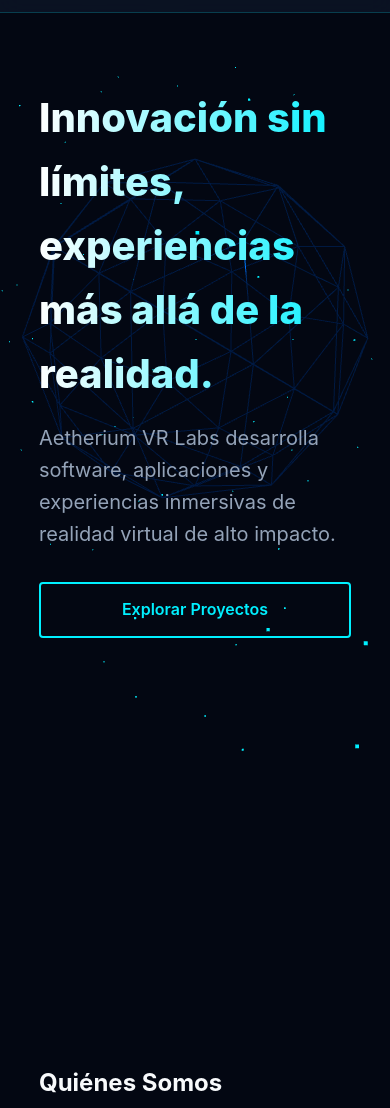
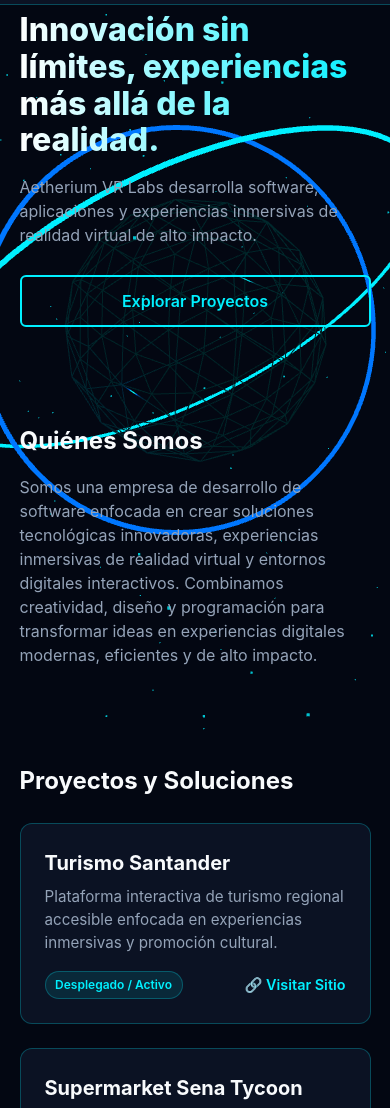
Before and after one commit to andresserginho/AETHERIUM-VR-LABS, a website: page index.html in a window 390 px wide. Shown: the part 92-1200 px from the top of the page. Drawn offline with nearby package versions, Linux system fonts and the light colour scheme; animation ran at ten frames a second.

Commit message:
feat: interfaz responsiva, proyectos reales con enlaces y escena 3D interactiva

```diff
--- a/src/css/styles.css
+++ b/src/css/styles.css
@@ -5,8 +5,8 @@
     --accent-blue: #0077ff;
     --text-main: #f8fafc;
     --text-muted: #94a3b8;
-    --glass-bg: rgba(15, 23, 42, 0.7);
-    --glass-border: rgba(0, 240, 255, 0.2);
+    --glass-bg: rgba(15, 23, 42, 0.75);
+    --glass-border: rgba(0, 240, 255, 0.25);
     --transition-smooth: all 0.3s cubic-bezier(0.4, 0, 0.2, 1);
 }
 
@@ -16,12 +16,16 @@
     box-sizing: border-box;
 }
 
+html {
+    scroll-behavior: smooth;
+}
+
 body {
     background-color: var(--bg-primary);
     color: var(--text-main);
     font-family: 'Inter', system-ui, -apple-system, sans-serif;
     overflow-x: hidden;
-    line-height: 1.6;
+    line-height: 1.5;
 }
 
 #webgl-container {
@@ -42,9 +46,9 @@ header {
     display: flex;
     justify-content: space-between;
     align-items: center;
-    padding: 1.5rem 5%;
+    padding: 1rem 5%;
     background: var(--glass-bg);
-    backdrop-filter: blur(12px);
+    backdrop-filter: blur(16px);
     border-bottom: 1px solid var(--glass-border);
     z-index: 100;
 }
@@ -56,17 +60,18 @@ header {
 }
 
 .logo-container img {
-    width: 40px;
-    height: 40px;
+    width: 38px;
+    height: 38px;
     object-fit: contain;
     border-radius: 50%;
 }
 
 .logo-container span {
-    font-weight: 700;
-    letter-spacing: 1px;
-    font-size: 1.1rem;
+    font-weight: 800;
+    letter-spacing: 1.5px;
+    font-size: 1rem;
     background: linear-gradient(135deg, var(--text-main), var(--accent-cyan));
+    background-clip: text; /* Propiedad estándar recomendada */
     -webkit-background-clip: text;
     -webkit-text-fill-color: transparent;
 }
@@ -74,53 +79,61 @@ header {
 nav ul {
     display: flex;
     list-style: none;
-    gap: 2rem;
+    gap: 1.5rem;
 }
 
 nav a {
     color: var(--text-muted);
     text-decoration: none;
     font-weight: 500;
+    font-size: 0.95rem;
     transition: var(--transition-smooth);
 }
 
 nav a:hover {
     color: var(--accent-cyan);
-    text-shadow: 0 0 10px rgba(0, 240, 255, 0.5);
+    text-shadow: 0 0 10px rgba(0, 240, 255, 0.6);
 }
 
 section {
-    min-height: 100vh;
-    padding: 8rem 10% 4rem 10%;
+    min-height: auto;
+    padding: 5rem 8% 3rem 8%;
     display: flex;
     flex-direction: column;
     justify-content: center;
 }
 
+.hero {
+    min-height: 85vh;
+    padding-top: 7rem;
+}
+
 .hero h1 {
-    font-size: clamp(2.5rem, 4vw, 4.5rem);
+    font-size: clamp(2rem, 4.5vw, 4rem);
     font-weight: 800;
+    line-height: 1.15;
     margin-bottom: 1rem;
-    background: linear-gradient(to right, #fff, var(--accent-cyan));
+    background: linear-gradient(to right, #ffffff, var(--accent-cyan));
+    background-clip: text;
     -webkit-background-clip: text;
     -webkit-text-fill-color: transparent;
 }
 
 .hero p {
-    font-size: 1.25rem;
+    font-size: clamp(1rem, 1.5vw, 1.2rem);
     color: var(--text-muted);
-    max-width: 600px;
-    margin-bottom: 2rem;
+    max-width: 650px;
+    margin-bottom: 1.75rem;
 }
 
 .btn-primary {
     display: inline-block;
-    padding: 0.8rem 2rem;
+    padding: 0.75rem 1.75rem;
     background: transparent;
     border: 2px solid var(--accent-cyan);
     color: var(--accent-cyan);
     font-weight: 600;
-    border-radius: 4px;
+    border-radius: 6px;
     cursor: pointer;
     transition: var(--transition-smooth);
     text-decoration: none;
@@ -130,27 +143,109 @@ section {
 .btn-primary:hover {
     background: var(--accent-cyan);
     color: var(--bg-primary);
-    box-shadow: 0 0 20px rgba(0, 240, 255, 0.4);
+    box-shadow: 0 0 25px rgba(0, 240, 255, 0.5);
+}
+
+.section-title {
+    font-size: clamp(1.6rem, 3vw, 2.5rem);
+    margin-bottom: 0.5rem;
+    position: relative;
+    display: inline-block;
 }
 
 .grid-container {
     display: grid;
     grid-template-columns: repeat(auto-fit, minmax(280px, 1fr));
-    gap: 2rem;
-    margin-top: 2rem;
+    gap: 1.5rem;
+    margin-top: 1.5rem;
 }
 
 .card {
     background: var(--glass-bg);
     border: 1px solid var(--glass-border);
-    padding: 2rem;
-    border-radius: 8px;
-    backdrop-filter: blur(8px);
+    padding: 1.5rem;
+    border-radius: 12px;
+    backdrop-filter: blur(12px);
+    transition: var(--transition-smooth);
+    display: flex;
+    flex-direction: column;
+    justify-content: space-between;
+}
+
+.card:hover {
+    transform: translateY(-6px);
+    border-color: var(--accent-cyan);
+    box-shadow: 0 10px 30px rgba(0, 240, 255, 0.2);
+}
+
+.card h3 {
+    font-size: 1.25rem;
+    color: var(--text-main);
+    margin-bottom: 0.5rem;
+}
+
+.card p {
+    color: var(--text-muted);
+    font-size: 0.95rem;
+    margin-bottom: 1rem;
+}
+
+.card-footer {
+    display: flex;
+    align-items: center;
+    justify-content: space-between;
+    margin-top: auto;
+    gap: 0.5rem;
+    flex-wrap: wrap;
+}
+
+.badge {
+    font-size: 0.75rem;
+    padding: 0.25rem 0.6rem;
+    background: rgba(0, 240, 255, 0.1);
+    color: var(--accent-cyan);
+    border: 1px solid var(--glass-border);
+    border-radius: 20px;
+    font-weight: 600;
+}
+
+.btn-link {
+    color: var(--accent-cyan);
+    text-decoration: none;
+    font-weight: 600;
+    font-size: 0.9rem;
     transition: var(--transition-smooth);
 }
 
-.card:hover {
-    transform: translateY(-5px);
-    border-color: var(--accent-cyan);
-    box-shadow: 0 10px 30px rgba(0, 240, 255, 0.15);
+.btn-link:hover {
+    text-decoration: underline;
+    text-shadow: 0 0 8px rgba(0, 240, 255, 0.8);
 }
+
+.role-text {
+    color: var(--accent-cyan) !important;
+    font-weight: 500;
+    font-size: 0.9rem !important;
+}
+
+/* Responsivo para móviles */
+@media (max-width: 768px) {
+    header {
+        padding: 0.8rem 4%;
+        flex-direction: column;
+        gap: 0.5rem;
+    }
+
+    nav ul {
+        gap: 1rem;
+    }
+
+    section {
+        padding: 4rem 5% 2rem 5%;
+    }
+
+    .hero {
+        padding-top: 6.5rem;
+        min-height: auto;
+    }
+}
--- a/src/js/components/teamManager.js
+++ b/src/js/components/teamManager.js
@@ -1,13 +1,21 @@
 export const projectsData = [
     {
-        title: "AetherVerse Core",
-        description: "Entorno virtual interactivo multiusuario optimizado para visualización arquitectónica e industrial.",
-        status: "Comercializado"
+        title: "Turismo Santander",
+        description: "Plataforma interactiva de turismo regional accesible enfocada en experiencias inmersivas y promoción cultural.",
+        status: "Desplegado / Activo",
+        link: "https://dev.turismo-santander.desarrollos-pablo-carvajal.com/"
     },
     {
-        title: "Nexus VR Training",
-        description: "Simulador de entrenamiento de alta precisión para operaciones críticas en entornos industriales.",
-        status: "Desarrollado & Vendido"
+        title: "Supermarket Sena Tycoon",
+        description: "Simulación interactiva empresarial y gestión comercial estilo Tycoon en entornos 3D/VR.",
+        status: "Desplegado / Activo",
+        link: "https://supermarket-sena-tycoon.vercel.app/"
+    },
+    {
+        title: "Meta Login",
+        description: "Sistema de autenticación inmersivo e interactivo diseñado para plataformas y entornos virtuales.",
+        status: "Desplegado / Activo",
+        link: "https://meta-login-sigma.vercel.app/"
     }
 ];
 
@@ -33,10 +41,13 @@ export function renderContent() {
     const projectsGrid = document.getElementById('projects-grid');
     if (projectsGrid) {
         projectsGrid.innerHTML = projectsData.map(p => `
-            <div class="card">
+            <div class="card card-project">
                 <h3>${p.title}</h3>
-                <p style="color: var(--text-muted); margin: 0.5rem 0 1rem 0;">${p.description}</p>
-                <span style="font-size: 0.85rem; color: var(--accent-cyan); font-weight: 600;">Estado: ${p.status}</span>
+                <p>${p.description}</p>
+                <div class="card-footer">
+                    <span class="badge">${p.status}</span>
+                    <a href="${p.link}" target="_blank" rel="noopener noreferrer" class="btn-link">🔗 Visitar Sitio</a>
+                </div>
             </div>
         `).join('');
     }
@@ -44,10 +55,10 @@ export function renderContent() {
     const teamGrid = document.getElementById('team-grid');
     if (teamGrid) {
         teamGrid.innerHTML = teamData.map(t => `
-            <div class="card">
+            <div class="card card-team">
                 <h3>${t.name}</h3>
-                <p style="color: var(--text-muted); margin: 0.5rem 0 1rem 0;">${t.role}</p>
-                <a href="${t.github}" target="_blank" rel="noopener noreferrer" class="btn-primary" style="padding: 0.4rem 1rem; font-size: 0.85rem;">Ver Perfil de GitHub</a>
+                <p class="role-text">${t.role}</p>
+                <a href="${t.github}" target="_blank" rel="noopener noreferrer" class="btn-primary">Ver GitHub</a>
             </div>
         `).join('');
     }
--- a/src/js/three/vrScene.js
+++ b/src/js/three/vrScene.js
@@ -7,6 +7,11 @@ export class VRSceneManager {
         this.camera = new THREE.PerspectiveCamera(75, window.innerWidth / window.innerHeight, 0.1, 1000);
         this.renderer = new THREE.WebGLRenderer({ antialias: true, alpha: true });
 
+        this.mouseX = 0;
+        this.mouseY = 0;
+        this.targetX = 0;
+        this.targetY = 0;
+
         this.init();
     }
 
@@ -15,47 +20,74 @@ export class VRSceneManager {
         this.renderer.setPixelRatio(Math.min(window.devicePixelRatio, 2));
         this.container.appendChild(this.renderer.domElement);
 
-        this.camera.position.z = 5;
+        this.camera.position.z = 6;
 
-        const ambientLight = new THREE.AmbientLight(0xffffff, 0.8);
+        // Iluminación espacial
+        const ambientLight = new THREE.AmbientLight(0xffffff, 0.6);
         this.scene.add(ambientLight);
 
-        const pointLight = new THREE.PointLight(0x00f0ff, 2, 50);
-        pointLight.position.set(2, 3, 4);
-        this.scene.add(pointLight);
+        const cyanLight = new THREE.PointLight(0x00f0ff, 3, 50);
+        cyanLight.position.set(3, 3, 3);
+        this.scene.add(cyanLight);
 
-        this.createMetaverseElements();
+        const blueLight = new THREE.PointLight(0x0077ff, 3, 50);
+        blueLight.position.set(-3, -3, 2);
+        this.scene.add(blueLight);
+
+        this.createDynamicCore();
         this.addListeners();
         this.animate();
     }
 
-    createMetaverseElements() {
-        const geometry = new THREE.IcosahedronGeometry(1.5, 1);
-        const material = new THREE.MeshStandardMaterial({
-            color: 0x0077ff,
+    createDynamicCore() {
+        this.coreGroup = new THREE.Group();
+
+        // Núcleo principal 3D (Icosaedro)
+        const coreGeo = new THREE.IcosahedronGeometry(1.4, 2);
+        const coreMat = new THREE.MeshStandardMaterial({
+            color: 0x00f0ff,
             wireframe: true,
-            roughness: 0.2,
-            metalness: 0.8
+            roughness: 0.1,
+            metalness: 0.9
+        });
+        this.coreMesh = new THREE.Mesh(coreGeo, coreMat);
+        this.coreGroup.add(this.coreMesh);
+
+        // Anillo orbital exterior
+        const ringGeo = new THREE.TorusGeometry(2.2, 0.02, 16, 100);
+        const ringMat = new THREE.MeshBasicMaterial({ color: 0x0077ff, wireframe: true });
+        this.ringMesh1 = new THREE.Mesh(ringGeo, ringMat);
+        this.coreGroup.add(this.ringMesh1);
+
+        // Segundo anillo inclinado
+        this.ringMesh2 = new THREE.Mesh(
+            new THREE.TorusGeometry(2.7, 0.015, 16, 100),
+            new THREE.MeshBasicMaterial({ color: 0x00f0ff, wireframe: true })
+        );
+        this.ringMesh2.rotation.x = Math.PI / 3;
+        this.coreGroup.add(this.ringMesh2);
+
+        this.scene.add(this.coreGroup);
+
+        // Nube de partículas holográficas
+        const particlesCount = 350;
+        const posArray = new Float32Array(particlesCount * 3);
+
+        for (let i = 0; i < particlesCount * 3; i++) {
+            posArray[i] = (Math.random() - 0.5) * 15;
+        }
+
+        const particlesGeo = new THREE.BufferGeometry();
+        particlesGeo.setAttribute('position', new THREE.BufferAttribute(posArray, 3));
+
+        const particlesMat = new THREE.PointsMaterial({
+            size: 0.03,
+            color: 0x00f0ff,
+            transparent: true,
+            opacity: 0.8
         });
 
-        this.coreMesh = new THREE.Mesh(geometry, material);
-        this.scene.add(this.coreMesh);
-
-        const particlesGeometry = new THREE.BufferGeometry();
-        const particlesCount = 200;
-        const posArray = new Float32Array(particlesCount * 3);
-
-        for(let i = 0; i < particlesCount * 3; i++) {
-            posArray[i] = (Math.random() - 0.5) * 10;
-        }
-
-        particlesGeometry.setAttribute('position', new THREE.BufferAttribute(posArray, 3));
-        const particlesMaterial = new THREE.PointsMaterial({
-            size: 0.02,
-            color: 0x00f0ff
-        });
-
-        this.particlesMesh = new THREE.Points(particlesGeometry, particlesMaterial);
+        this.particlesMesh = new THREE.Points(particlesGeo, particlesMat);
         this.scene.add(this.particlesMesh);
     }
 
@@ -65,18 +97,40 @@ export class VRSceneManager {
             this.camera.updateProjectionMatrix();
             this.renderer.setSize(window.innerWidth, window.innerHeight);
         });
+
+        window.addEventListener('mousemove', (e) => {
+            this.mouseX = (e.clientX - window.innerWidth / 2) * 0.001;
+            this.mouseY = (e.clientY - window.innerHeight / 2) * 0.001;
+        });
     }
 
     animate = () => {
         requestAnimationFrame(this.animate);
 
+        // Interpolación suave hacia el mouse (Parallax)
+        this.targetX += (this.mouseX - this.targetX) * 0.05;
+        this.targetY += (this.mouseY - this.targetY) * 0.05;
+
+        if (this.coreGroup) {
+            this.coreGroup.rotation.y += 0.005;
+            this.coreGroup.rotation.x = this.targetY * 2;
+            this.coreGroup.rotation.z = this.targetX * 2;
+        }
+
         if (this.coreMesh) {
-            this.coreMesh.rotation.x += 0.003;
-            this.coreMesh.rotation.y += 0.005;
+            this.coreMesh.rotation.x += 0.004;
+        }
+
+        if (this.ringMesh1) {
+            this.ringMesh1.rotation.z -= 0.008;
+        }
+
+        if (this.ringMesh2) {
+            this.ringMesh2.rotation.y += 0.006;
         }
 
         if (this.particlesMesh) {
-            this.particlesMesh.rotation.y -= 0.001;
+            this.particlesMesh.rotation.y -= 0.0008;
         }
 
         this.renderer.render(this.scene, this.camera);
```
